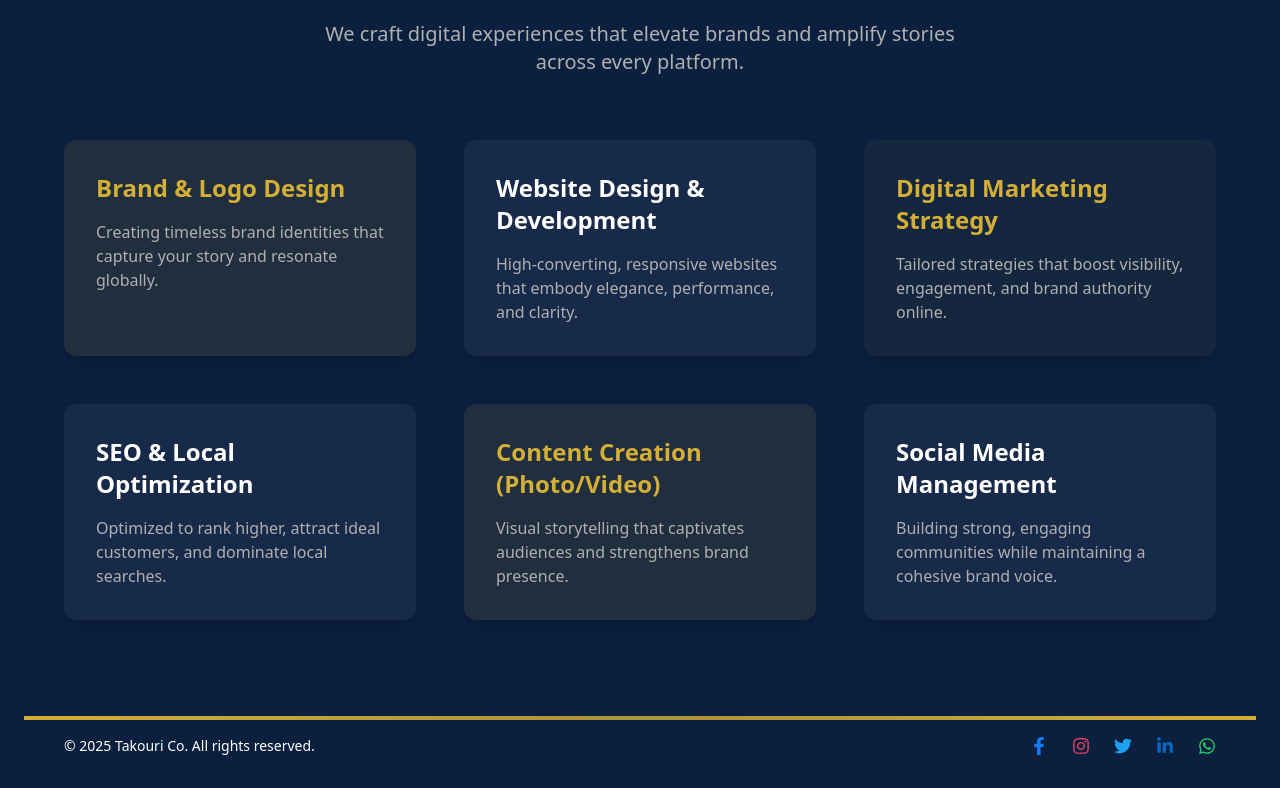
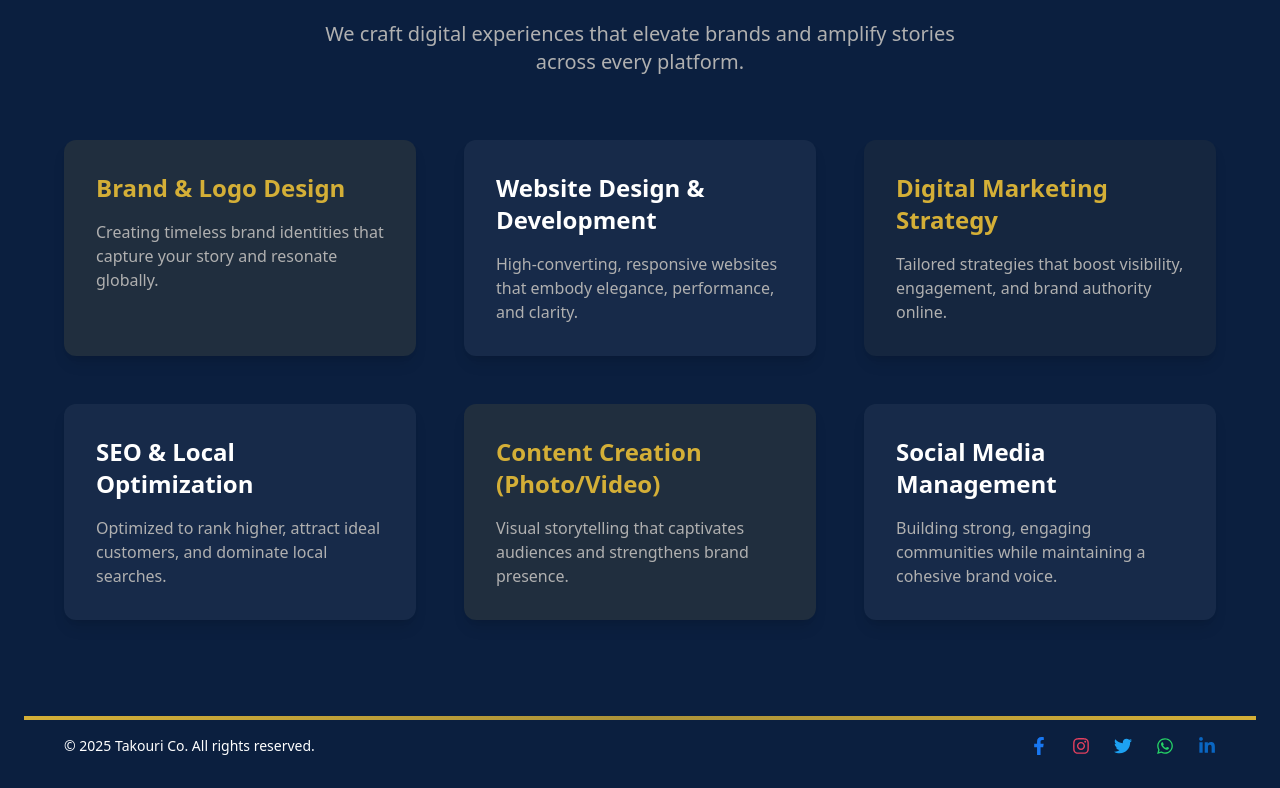
Before and after one commit to EmanilomiloKaido/takouri-co-site, a Next.js app: page / in a window 1280 px wide. Shown: the part 872-1660 px from the top of the page. Built offline with nearby package versions, Linux system fonts and the light colour scheme.

Commit message:
Removed back-to-top arrow for a more natural scroll feel

```diff
--- a/components/Footer.js
+++ b/components/Footer.js
@@ -53,11 +53,6 @@ export default function Footer({ showTopLine = true }) {
             <FaTwitter className="text-[#1DA1F2]" />
           </a>
 
-          {/* LinkedIn (inactive) */}
-          <a href="#" className="cursor-not-allowed" aria-disabled="true">
-            <FaLinkedinIn className="text-[#0A66C2]" />
-          </a>
-
           {/* WhatsApp */}
           <a
             href="https://wa.me/27720967077"
@@ -67,6 +62,12 @@ export default function Footer({ showTopLine = true }) {
           >
             <FaWhatsapp className="text-[#25D366]" />
           </a>
+
+          {/* LinkedIn (inactive) */}
+          <a href="#" className="cursor-not-allowed" aria-disabled="true">
+            <FaLinkedinIn className="text-[#0A66C2]" />
+          </a>
+
         </div>
       </div>
     </footer>
```
